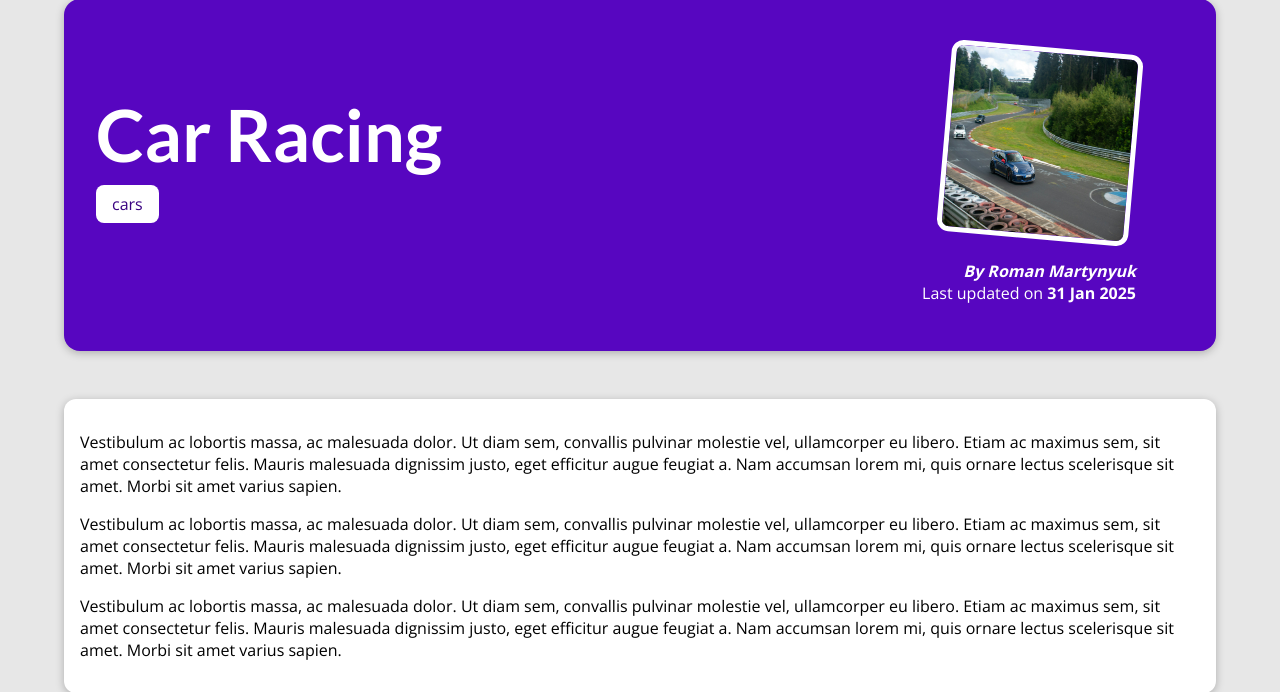
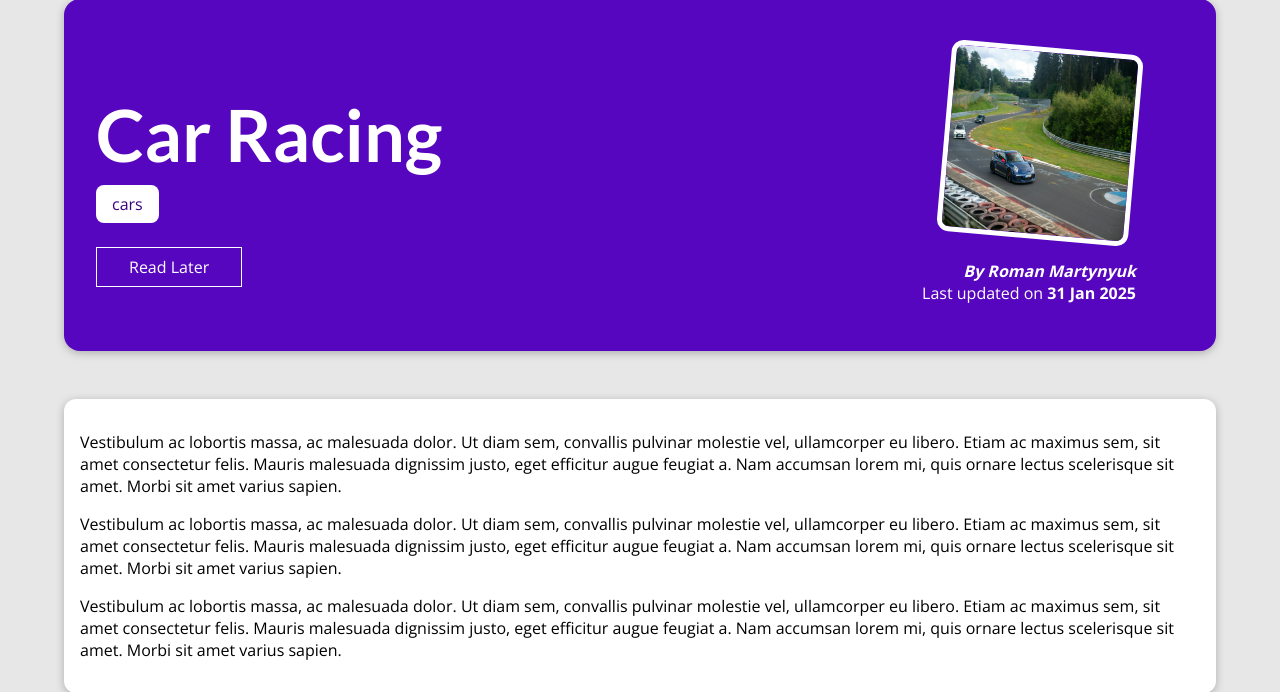
Before and after one commit to RomaMartynyuk/blogProject-django, a Django app: a page that uses blog/templates/blog/post-detail.html in a window 1280 px wide. Shown: the part 129-821 px from the top of the page. Run offline with Django 4.2, Linux system fonts and the light colour scheme; data comes from the database, SQL or seed files in the repository.

Commit message:
Read Later Starting Setup

```diff
--- a/blog/static/blog/post-detail.css
+++ b/blog/static/blog/post-detail.css
@@ -55,6 +55,25 @@ body {
 #summary a {
   color: white;
   text-decoration: none;
+}
+
+#read-later {
+  margin: 2rem 0;
+}
+
+#read-later button {
+  background-color: transparent;
+  border: 1px solid white;
+  padding: 0.5rem 2rem;
+  font: inherit;
+  color: white;
+  cursor: pointer;
+}
+
+#read-later button:hover,
+#read-later button:active {
+  background-color: white;
+  color: #390281;
 }
 
 main {
--- a/blog/templates/blog/post-detail.html
+++ b/blog/templates/blog/post-detail.html
@@ -25,6 +25,13 @@
             {% for tag in post_tags %}
                 <span class="tag">{{ tag.caption }}</span>
             {% endfor %}
+        </div>
+        <div id="read-later">
+            <form action="{% url "read-later" %}" method="POST">
+                {% csrf_token %}
+                <input type="hidden" value="{{ post.id }}" name="post_id">
+                <button>Read Later</button>
+            </form>
         </div>
         <article>
             <img src="{{ post.image.url }}" alt="{{ post.title }}">
--- a/blog/urls.py
+++ b/blog/urls.py
@@ -4,5 +4,6 @@ from . import views
 urlpatterns = [
     path("", views.StartingPageView.as_view(), name="starting-page"),
     path("posts", views.AllPostsView.as_view(), name="posts-page"),
-    path("posts/<slug:slug>", views.SinglePostView.as_view(), name="post-detail-page") #/posts/my-first-post
+    path("posts/<slug:slug>", views.SinglePostView.as_view(), name="post-detail-page"), #/posts/my-first-post
+    path("read-later", views.ReadLaterView.as_view(), name="read-later")
 ]
--- a/blog/views.py
+++ b/blog/views.py
@@ -79,3 +79,7 @@ class SinglePostView(View):
 #         'post': identified_post,
 #         'post_tags': identified_post.tags.all()
 #     })
+
+class ReadLaterView(View):
+    def post(self, request):
+        pass
```
